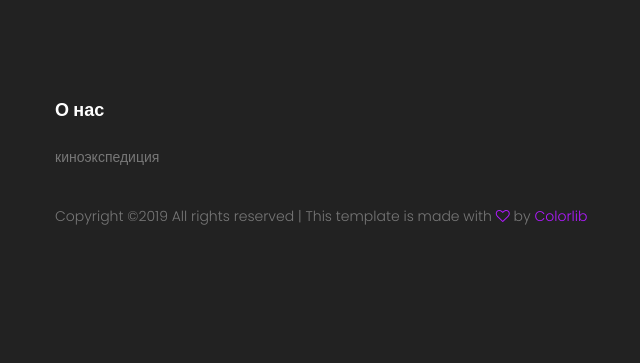
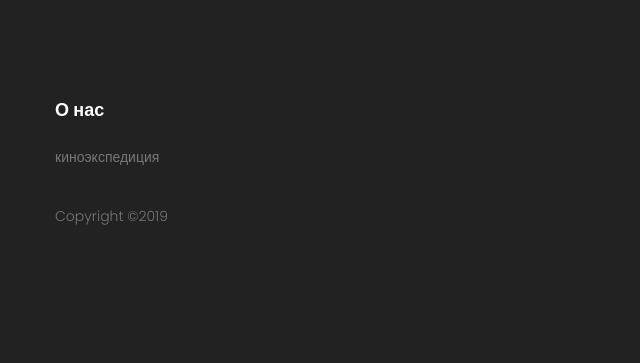
Before and after one commit to zdimon/kinoexpedition, a Django app: template prj/templates/index.html in a window 1280 px wide. Shown: the part 651-1014 px from the top of the page, without its empty margins (30-670 px from the left). Run offline with Django 3.2, Linux system fonts and the light colour scheme; the template is opened without the code that fills it, so the values that code supplies are empty; some libraries are stand-ins or nearby versions.

Commit message:
auto commit

```diff
--- a/prj/templates/index.html
+++ b/prj/templates/index.html
@@ -174,7 +174,7 @@
 									киноэкспедиция
 								</p>
 								<!-- Link back to Colorlib can't be removed. Template is licensed under CC BY 3.0. -->
-            		<p class="footer-text">Copyright &copy;<script>document.write(new Date().getFullYear());</script> All rights reserved | This template is made with <i class="fa fa-heart-o" aria-hidden="true"></i> by <a href="https://colorlib.com" target="_blank">Colorlib</a></p>
+            		<p class="footer-text">Copyright &copy;<script>document.write(new Date().getFullYear());</script> </p>
             		<!-- Link back to Colorlib can't be removed. Template is licensed under CC BY 3.0. -->
 							</div>
 						</div>
```
